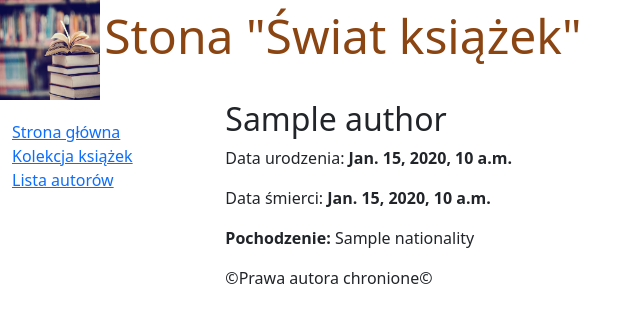
After one commit to IStasovskyi93/Web_books, a Django app: template templates/catalog/author_detail.html in a window 1280 px wide. The commit adds this page. Shown: the top 323 px of the page, without its empty margins (0-642 px from the left). Run offline with Django 4.2, Linux system fonts and the light colour scheme; the template is opened without the code that fills it: most values are stand-ins (such as "Sample title", 1, 10 or a date in 2020).

Commit message:
add author detail

```diff
--- a/catalog/models.py
+++ b/catalog/models.py
@@ -27,6 +27,9 @@ class Author(models.Model):
 
     def __str__(self):
         return self.name
+
+    def get_absolute_url(self):
+        return reverse('author-detail', args=[str(self.id)])
 
 
 class Book(models.Model):
--- a/catalog/views.py
+++ b/catalog/views.py
@@ -25,3 +25,7 @@ class BookDetailView(generic.DetailView):
 class AuthorListView(generic.ListView):
     model = Author
     paginate_by = 3
+
+
+class AuthorDetailView(generic.DetailView):
+    model = Author
--- a/eLibrary/urls.py
+++ b/eLibrary/urls.py
@@ -23,4 +23,5 @@ urlpatterns = [
     re_path('^books/$', views.BookListView.as_view(), name='book-list'),
     re_path(r'^book/(?P<pk>\d+)$', views.BookDetailView.as_view(), name='book-detail'),
     re_path(r'^author/$', views.AuthorListView.as_view(), name='authors'),
+    re_path(r'^author/(?P<pk>\d+)$', views.AuthorDetailView.as_view(), name='author-detail'),
 ]
--- a/templates/base.html
+++ b/templates/base.html
@@ -52,6 +52,7 @@
                         </div>
                     {% endif %}
                 {% endblock pagination %}
+
                 {% block footer %}
                     {% block copyright %}
                         <p>©Prawa autora chronione©</p>
--- /dev/null
+++ b/templates/catalog/author_detail.html
@@ -0,0 +1,11 @@
+{% extends "base.html" %}
+
+{% block content %}
+<h2>{{ author.name }}</h2>
+
+    <p>Data urodzenia: <strong>{{ author.date_of_birth }}</strong></p>
+    {% if author.date_of_death %}
+        <p>Data śmierci: <strong>{{ author.date_of_death }}</strong></p>
+    {% endif %}
+    <p><strong>Pochodzenie:</strong> {{ author.nationality }}</p>
+{% endblock content %}
--- a/templates/catalog/author_list.html
+++ b/templates/catalog/author_list.html
@@ -4,9 +4,9 @@
   <h2>Lista autorów z bazy danych</h2>
   {% if author_list %}
     {% for author in author_list.all %}
-<p><strong>{{ author.name }}</strong><br> Data urodzenia - <strong>{{ author.date_of_birth }}</strong><br>
+<p><strong><a href="{{ author.get_absolute_url }}">{{ author.name }}</a></strong><br> Data urodzenia - <strong>{{ author.date_of_birth }}</strong><br>
         {% if author.date_of_death %}
-          Data smierci-<strong>{{ author.date_of_death }}</strong></p>
+          Data śmierci-<strong>{{ author.date_of_death }}</strong></p>
         {% endif %}
     {% endfor %}
   {% else %}
```
